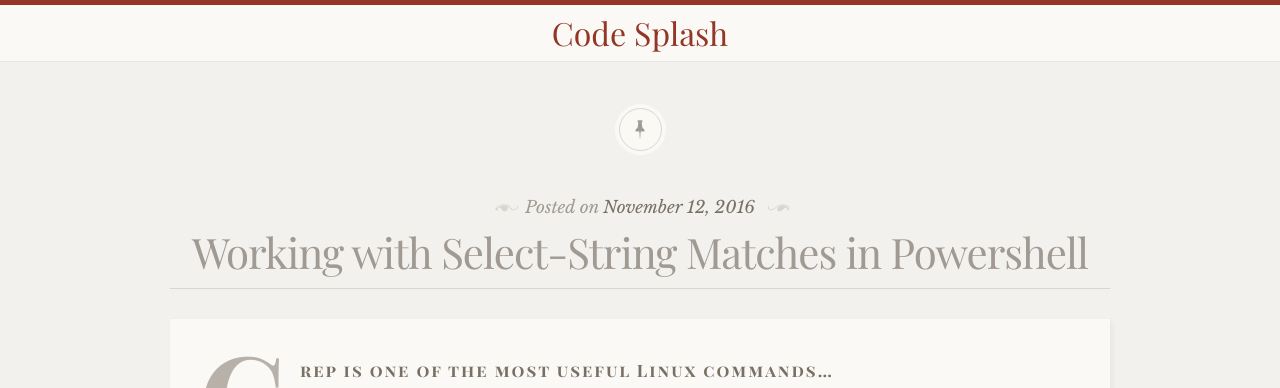
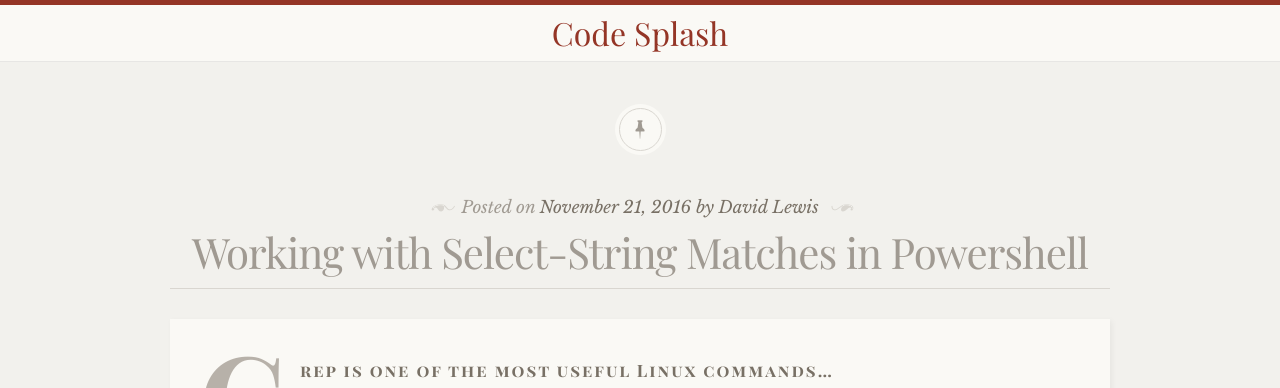
Before and after one commit to HighwayofLife/highwayoflife.github.io, a Jekyll site: the page built from _posts/2016-11-20-select-string-in-powershell.markdown, in a window 1280 px wide and 900 px high. Shown: the top 388 px of the window. Built offline with Jekyll 4.4.1, drawn with Linux system fonts in a browser that asks for light colours; some web fonts are replaced.

Commit message:
Updating layout to include author

```diff
--- a/_layouts/post.html
+++ b/_layouts/post.html
@@ -4,7 +4,7 @@ layout: default
 
 <header class="post-header">
 	<div>
-		<span>Posted on </span><span class="post-meta">{{ page.date | date: "%B %-d, %Y" }}</span>
+		<span>Posted on </span><span class="post-meta">{{ page.date | date: "%B %-d, %Y" }} by {{page.author}}</span>
 	</div>
 
 	<h1 class="post-title" itemprop="name headline">{{ page.title }}</h1>
--- a/_posts/2016-11-11-select-string-in-powershell.markdown
+++ b/_posts/2016-11-20-select-string-in-powershell.markdown
@@ -1,7 +1,8 @@
 ---
 layout: post
 title:  "Working with Select-String Matches in Powershell"
-date:   2016-11-11 16:52:00 -0800
+author: "David Lewis"
+date:   2016-11-20 16:52:00 -0800
 ---
 
 Grep is one of the most useful Linux commands...
```
